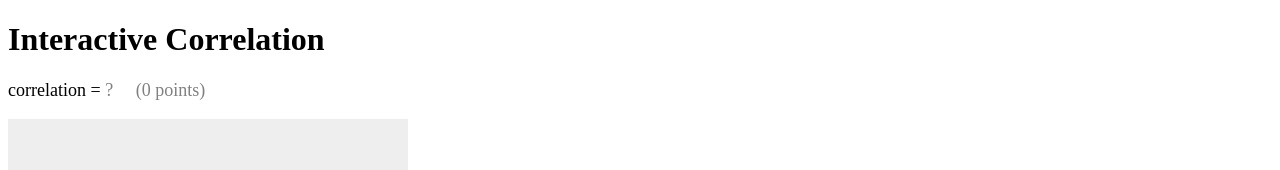
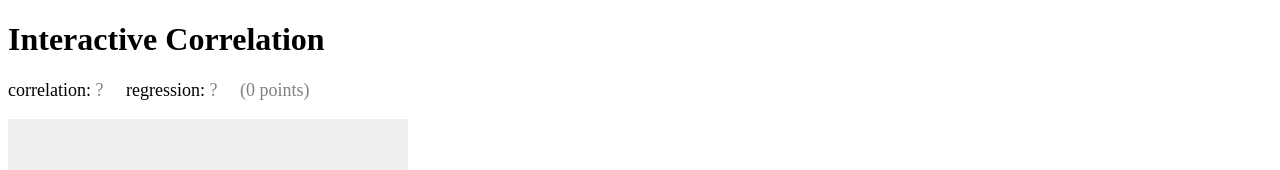
Before and after one commit to kaorahi/interactive_correlation, a plain HTML site: page corr.html in a window 1280 px wide. Shown: the top 170 px of the page. Drawn offline with Linux system fonts and the light colour scheme.

Commit message:
add regression line

```diff
--- a/corr.html
+++ b/corr.html
@@ -8,8 +8,9 @@
  <style type="text/css">
   #corr_box {font-size: large; margin-bottom: 1em;}
   #corr:not(:empty) {color: black; border: solid 1px black; padding: 0.2em;}
-  #corr:empty::before {content: "?"; color: gray;}
-  #sample_size_span {color: gray; margin-left: 1em;}
+  #corr:empty::before, #regression:empty::before {content: "?"; color: gray;}
+  #corr_box > span {margin-right: 1em;}
+  #sample_size_span {color: gray;}
   #main_canvas_box, #main_canvas {margin: 0px; padding: 0px;}
   #main_canvas {position: absolute; background: #eee;}
   #control_box {margin-top: 0.5em;}
@@ -25,8 +26,9 @@
 <h1>Interactive Correlation</h1>
 
 <div id="corr_box">
-correlation = <span id="corr"></span>
-<span id="sample_size_span">(<span id="sample_size"></span> points)</span>
+ <span>correlation: <span id="corr"></span></span>
+ <span>regression: <span id="regression"></span></span>
+ <span id="sample_size_span">(<span id="sample_size"></span> points)</span>
 </div>
 
 <div id="main_canvas_box">
--- a/corr.js
+++ b/corr.js
@@ -49,17 +49,21 @@ function event_point(e) {
 // update
 
 function update(p) {
-    draw(p)
-    update_texts(p)
+    const corr = get_corr()
+    draw(corr, p)
+    update_texts(corr, p)
     update_buttons()
-    update_download_link()
+    update_download_link(corr)
 }
 
-function update_texts(p) {
-    const {r} = get_corr()
-    Q('#corr').innerText = isNaN(r) ? '' : r.toFixed(2)
-    Q('#sample_size').innerText = get_points().length
-    Q('#coord').innerText = p ? `(${p})` : ''
+function update_texts({r, a, b}, p) {
+    function set_text(key, val) {Q(key).innerText = val}
+    function to_text(val) {return val.toFixed(2)}
+    const [at, bt] = [a, Math.abs(b)].map(to_text), b_sign = b >= 0 ? '+' : '-'
+    set_text('#corr', isNaN(r) ? '' : to_text(r))
+    set_text('#regression', isNaN(b) ? '' : `y = ${at} x ${b_sign} ${bt}`)
+    set_text('#sample_size', get_points().length)
+    set_text('#coord',  p ? `(${p})` : '')
     Q('#points_text').value = get_points_text()
 }
 
@@ -76,11 +80,12 @@ function availability() {
 ///////////////////////////////////////////
 // draw
 
-function draw(p) {
+function draw({a, b}, p) {
     const g = main_canvas.getContext('2d')
     const ps = get_points(), n = ps.length
     clear(g)
     ps.map(pt => plot_point(g, pt, 'blue'))
+    plot_regression_line(g, a, b)
     n === 0 && big_message(g, 'Click here!', 'blue')
     n === 1 && big_message(g, 'Click more!', 'rgba(0,0,255,0.2)')
     n === 2 && big_message(g, 'More & more!', 'rgba(0,0,255,0.1)')
@@ -99,6 +104,13 @@ function plot_point(g, p, color) {
     g.strokeStyle = color; g.lineWidth = 2
     const radius = g.canvas.width * 0.01
     circle(g, ...p2xy(p), radius)
+}
+
+function plot_regression_line(g, a, b) {
+    const u = point_elem_range
+    const [x0, y0] = p2xy([0, b]), [x1, y1] = p2xy([u, a * u + b])
+    g.strokeStyle = 'red'; g.lineWidth = 2
+    line(g, x0, y0, x1, y1)
 }
 
 //////////////////////////////////////////////////
@@ -151,11 +163,12 @@ function scroll_points_text() {
 ///////////////////////////////////////////
 // download image
 
-function update_download_link() {
+function update_download_link({r, a, b}) {
+    function f2t(val) {return isNaN(val) ? 'NAN' : Math.round(val * 100)}
     const href = main_canvas.toDataURL('image/png')
-    const n = get_points().length, {r} = get_corr()
-    const r_text = isNaN(r) ? 'NAN' : Math.round(r * 100)
-    const download = `corr${r_text}_${n}pts_${yymmdd_HHMMSS()}.png`
+    const n = get_points().length
+    const [rt, at, bt] = [r, a, b].map(f2t)
+    const download = `r${rt}_a${at}_b${bt}_n${n}_${yymmdd_HHMMSS()}.png`
     Object.assign(Q('#download'), {href, download})
 }
 
@@ -244,7 +257,8 @@ function get_corr() {
     const [std_u, std_v] = [us, vs].map(std)
     const cov_uv = cov(us, vs)
     const r = cov_uv / (std_u * std_v)
-    return {r}
+    const a = cov_uv / (std_u ** 2), b = mean(vs) - a * mean(us)
+    return {r, a, b}
 }
 function get_mean_point() {return get_us_vs().map(mean)}
 
```
